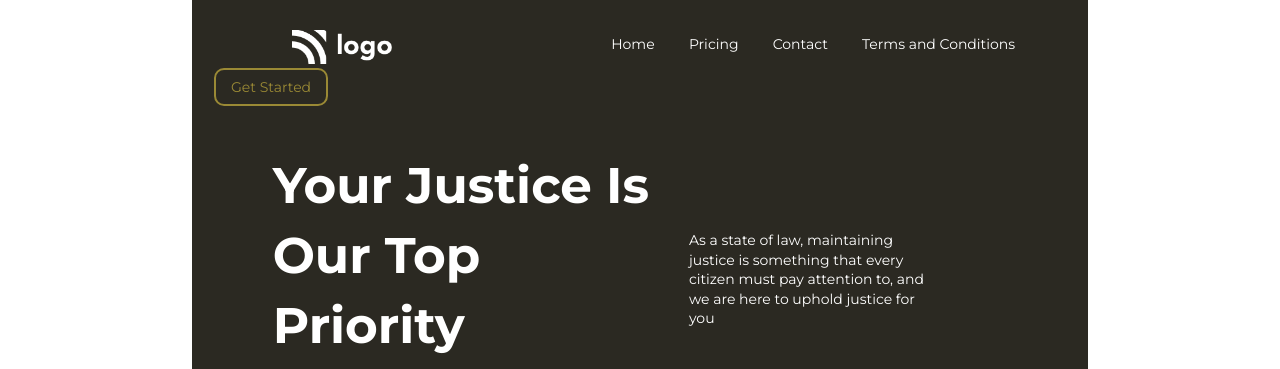
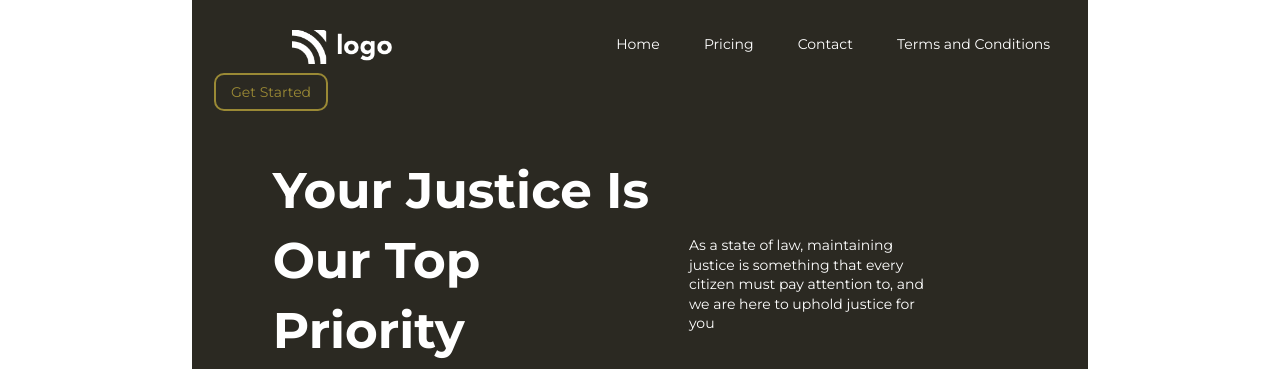
Before and after one commit to ashwinithebest/CSS-Project-3, a plain HTML site: page index.html in a window 1280 px wide. Shown: the top 369 px of the page. Drawn offline with Linux system fonts and the light colour scheme.

Commit message:
second comiit

```diff
--- a/style.css
+++ b/style.css
@@ -21,6 +21,7 @@
   margin: 0px;
 }
 
+
 .navbar div {
   display: inline-block;
 }
@@ -37,6 +38,9 @@
   bottom: 15px;
   margin: 15px;
   font-size: 14px;
+  padding:5px;
+  /* width: 80px; */
+
 }
 
 .list-item:hover {
```
